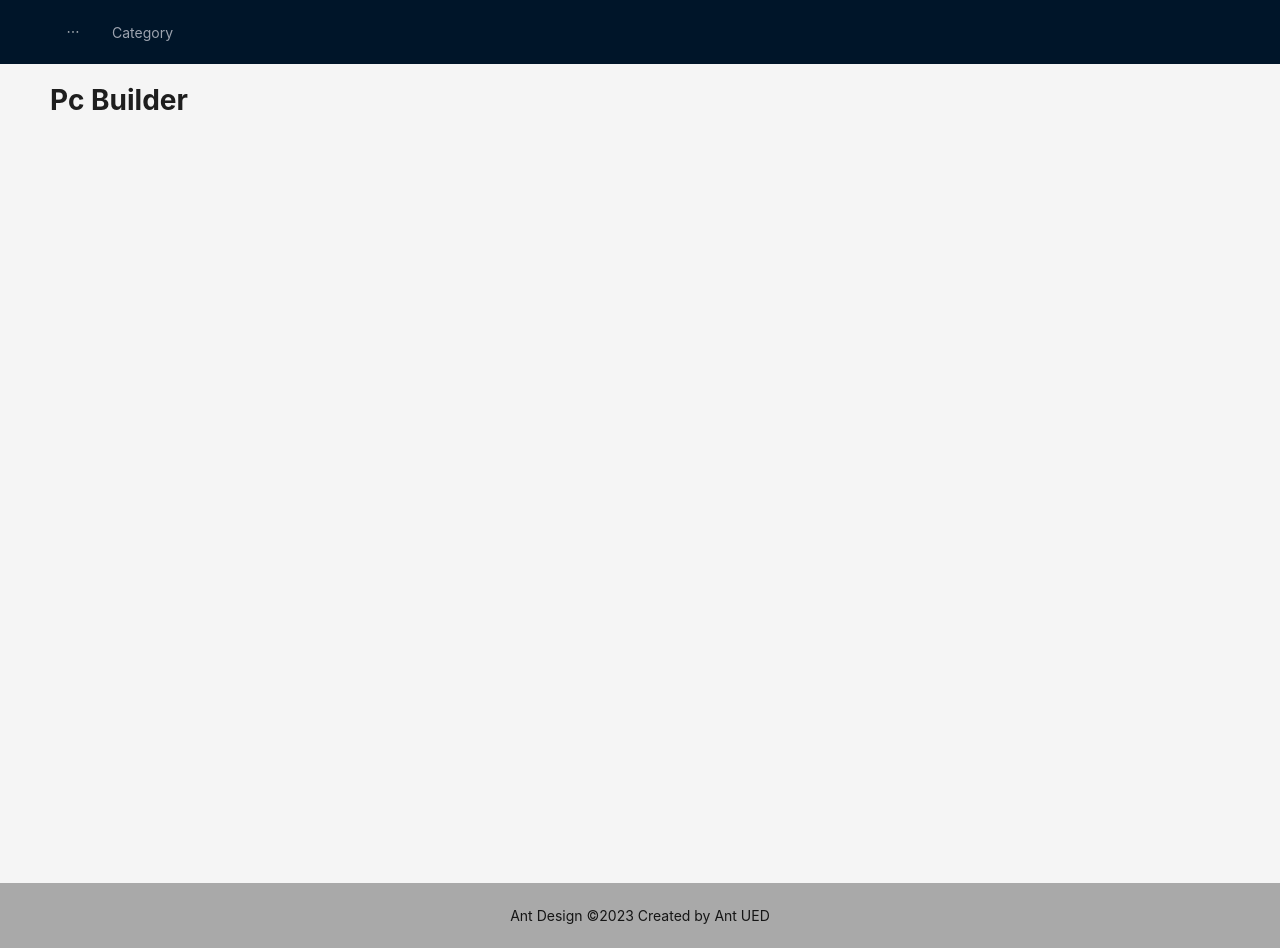
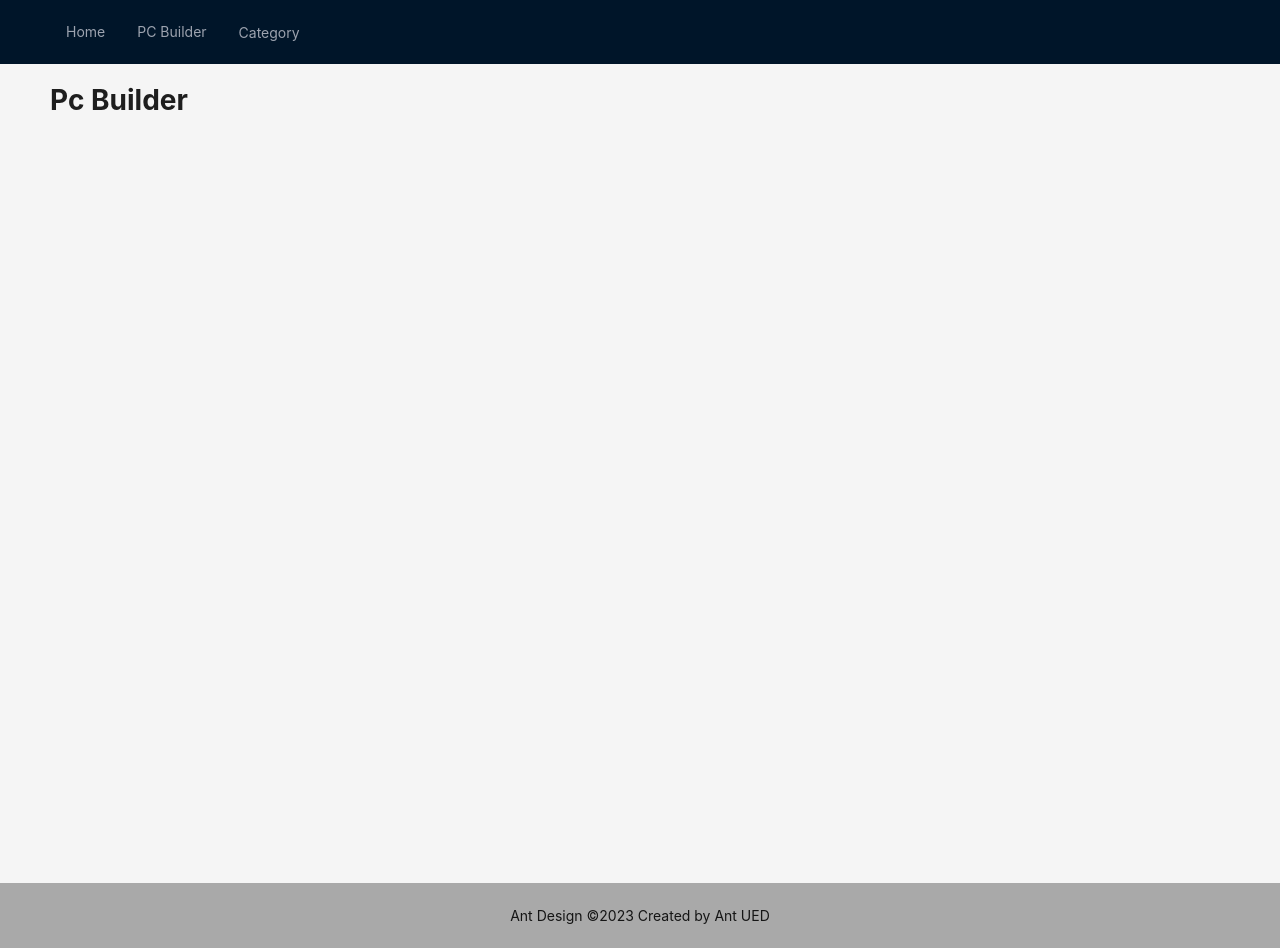
Before and after one commit to nmsubho/assignment_6, a Next.js app: page /pc-builder in a window 1280 px wide. Built offline with nearby package versions, Linux system fonts and the light colour scheme.

Commit message:
added menu

```diff
--- a/src/components/Layouts/RootLayout.js
+++ b/src/components/Layouts/RootLayout.js
@@ -47,16 +47,16 @@ const RootLayout = ({ children }) => {
         }}
       >
         <div className="demo-logo" />
-        <Menu
-          theme="dark"
-          mode="horizontal"
-          items={[
-            {
-              key: "1",
-              label: <Link href="/pc-builder">PC Builder</Link>,
-            },
-          ]}
-        />
+        <Link href="/">
+          <Button type="link" className="text-gray-400 hover:text-white">
+            Home
+          </Button>
+        </Link>
+        <Link href="/pc-builder">
+          <Button type="link" className="text-gray-400 hover:text-white">
+            PC Builder
+          </Button>
+        </Link>
         <Dropdown menu={{ items }} placement="bottomLeft" arrow theme="dark">
           <Button type="link" className="text-gray-400 hover:text-white">
             Category
--- a/src/pages/category/[category]/index.js
+++ b/src/pages/category/[category]/index.js
@@ -28,12 +28,7 @@ const Product = ({ products }) => {
               style={{
                 width: 300,
               }}
-              cover={
-                <img
-                  alt="example"
-                  src="https://gw.alipayobjects.com/zos/rmsportal/JiqGstEfoWAOHiTxclqi.png"
-                />
-              }
+              cover={<img alt="example" src={product.image} />}
               actions={[
                 <SettingOutlined key="setting" />,
                 <EditOutlined key="edit" />,
```
